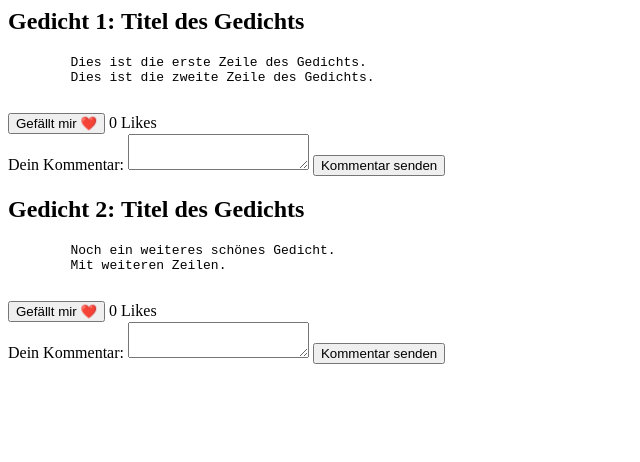
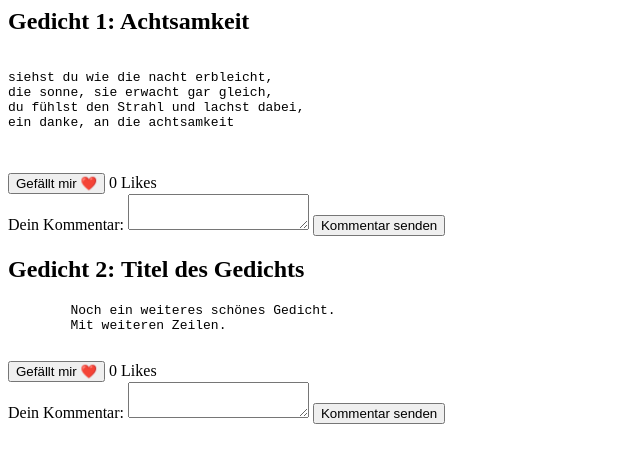
Before and after one commit to MHansM/gedichte-von-hans-marsoner, a plain HTML site: page index.html in a window 1280 px wide. Shown: the whole page, without its empty margins (0-640 px from the left). Drawn offline with Linux system fonts and the light colour scheme.

Commit message:
Aktualisieren von index.html
Erstes Gedicht

```diff
--- a/index.html
+++ b/index.html
@@ -1,8 +1,12 @@
 <section id="gedichte">
-    <h2>Gedicht 1: Titel des Gedichts</h2>
+    <h2>Gedicht 1: Achtsamkeit</h2>
     <pre>
-        Dies ist die erste Zeile des Gedichts.
-        Dies ist die zweite Zeile des Gedichts.
+
+siehst du wie die nacht erbleicht,
+die sonne, sie erwacht gar gleich,
+du fühlst den Strahl und lachst dabei,
+ein danke, an die achtsamkeit
+
     </pre>
     <button class="like-btn" data-id="gedicht1">Gefällt mir ❤️</button>
     <span class="like-count" id="gedicht1-count">0</span> Likes
```
